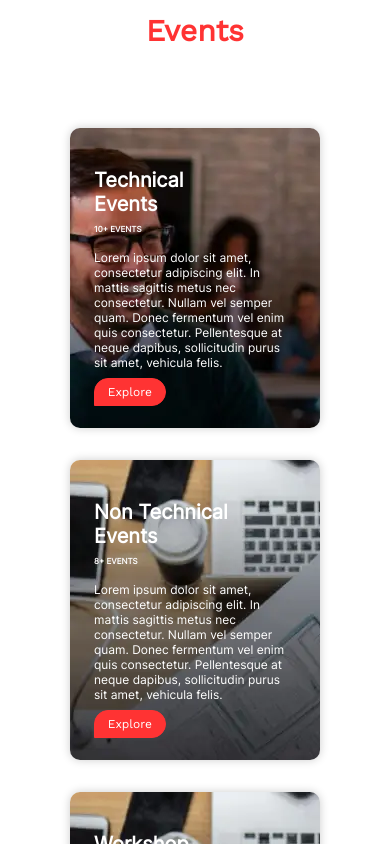
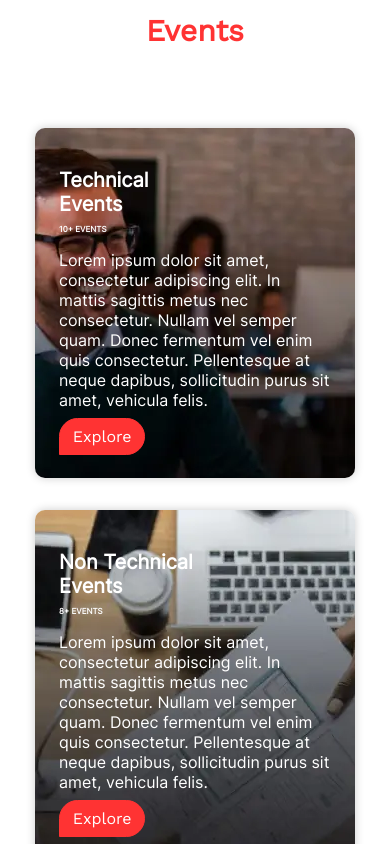
Before and after one commit to team-angris/mutex, a Next.js app: page / in a window 390 px wide. Shown: the part 1380-2224 px from the top of the page. Built offline with nearby package versions, Linux system fonts and the light colour scheme.

Commit message:
Made Event Card bigger on mobiles

```diff
--- a/pages/Components/Events/events.module.css
+++ b/pages/Components/Events/events.module.css
@@ -90,4 +90,19 @@
 	.designThing {
 		width: 92vw;
 	}
+	.eventCard {
+		width: 320px;
+		height: 350px;
+	}
+	.description {
+		font-size: 1rem;
+	}
+	.hyperlinkSpan {
+		font-size: 1rem;
+	}
+	.linkContainer {
+		flex: 1;
+		display: flex;
+		align-items: flex-end;
+	}
 }
--- a/pages/Components/Events/index.js
+++ b/pages/Components/Events/index.js
@@ -48,9 +48,11 @@ function EventCard(props) {
 			</span>
 			<span className={styles.description}>{props.description}</span>
 
-			<Link href={props.hyperlink}>
-				<span className={styles.hyperlinkSpan}>Explore</span>
-			</Link>
+			<div className={styles.linkContainer}>
+				<Link href={props.hyperlink}>
+					<span className={styles.hyperlinkSpan}>Explore</span>
+				</Link>
+			</div>
 
 		</div>
 	)
--- a/pages/Components/Header/header.module.css
+++ b/pages/Components/Header/header.module.css
@@ -33,4 +33,7 @@
     .container {
         justify-content: center;
     }
+    .flexOne {
+        display: none;
+    }
 }
```
